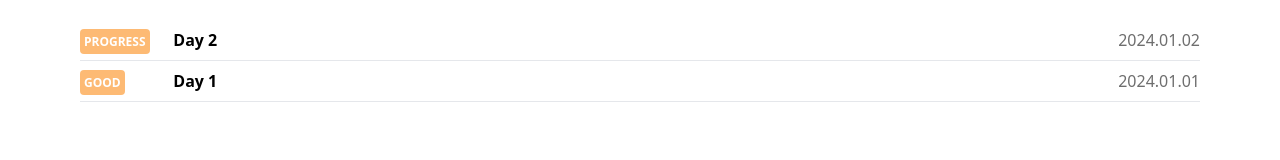
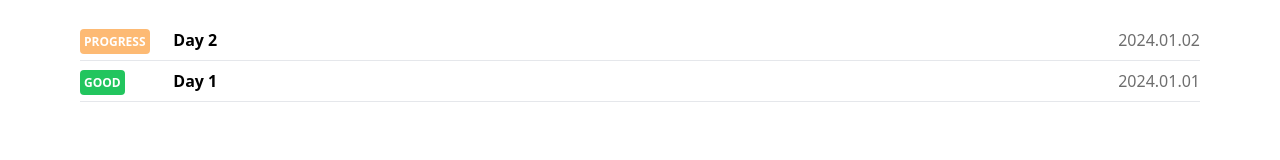
Before and after one commit to devbewill/nextpaper-starter-site, a Next.js app: page /agenda in a window 1280 px wide. Shown: the part 196-356 px from the top of the page. Built offline with nearby package versions, Linux system fonts and the light colour scheme.

Commit message:
fixed equal in previous commit

```diff
--- a/src/app/agenda/page.js
+++ b/src/app/agenda/page.js
@@ -20,7 +20,7 @@ export default function Blog() {
                   className={
                     note.tags == "bad"
                       ? "text-xs font-bold uppercase bg-red-500 text-white p-1 rounded"
-                      : note.tags === "good"
+                      : note.tags == "good"
                       ? "text-xs font-bold uppercase bg-green-500 text-white p-1 rounded"
                       : "text-xs font-bold uppercase bg-orange-300 text-white p-1 rounded"
                   }
```
